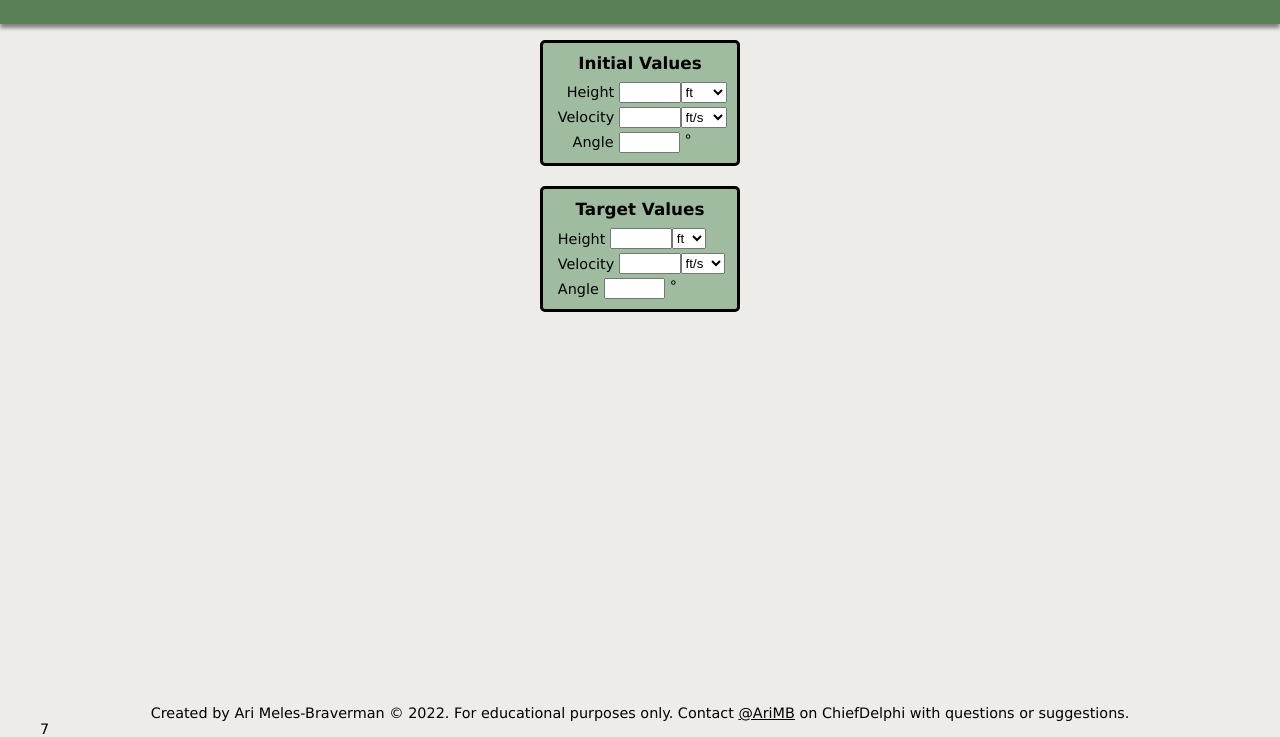
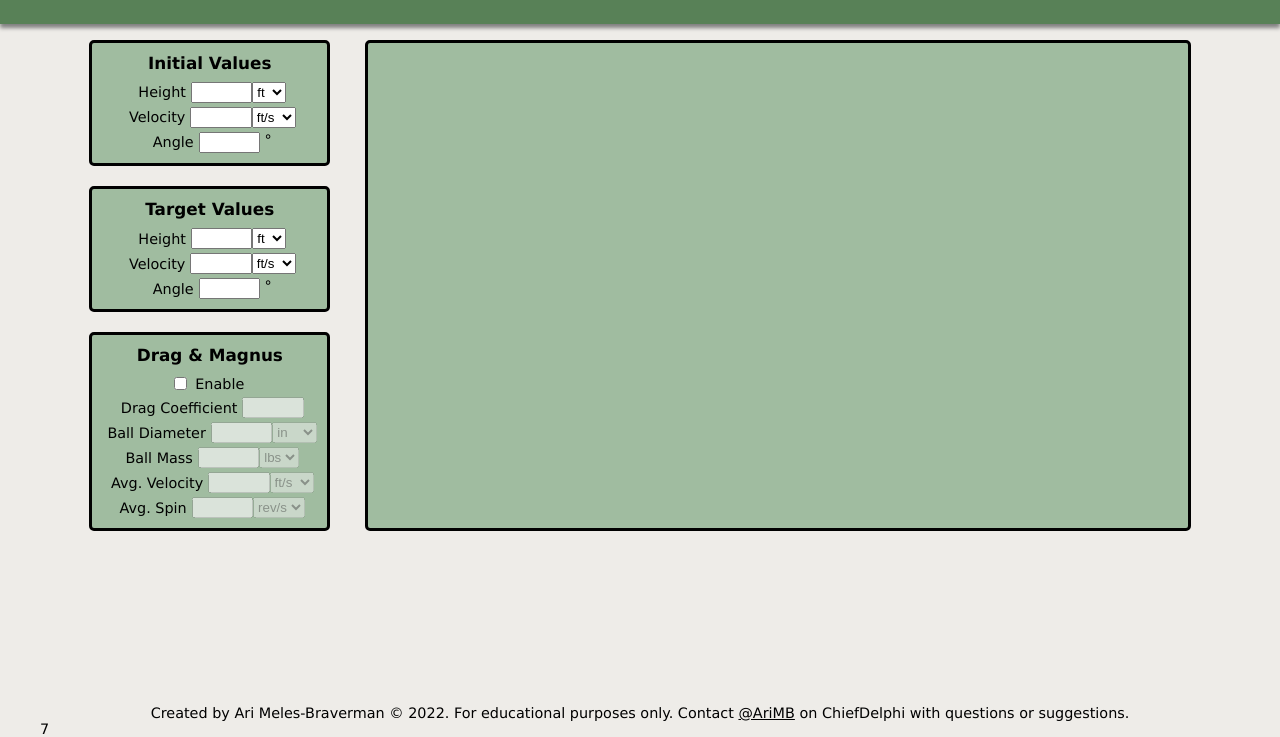
Before and after one commit to arimb/AMB_Design_Spreadsheet, a plain HTML site: page webapp/projectile.html in a window 1280 px wide. Shown: the part 63-800 px from the top of the page. Drawn offline with nearby package versions, Linux system fonts and the light colour scheme.

Commit message:
projectile work

```diff
--- a/webapp/css/projectile.css
+++ b/webapp/css/projectile.css
@@ -1,22 +1,20 @@
 div.inputs {
     display: flex;
     flex-direction: column;
+    align-self: flex-start;
 }
 
-div.page-element#initial {
-    align-items: flex-end;
-}
-
-div.page-element#initial span {
-    min-width: calc(3.5em - 3px);
-    box-sizing: border-box;
-}
-
-div.page-element#initial select {
-    min-width: 3.5em;
-    box-sizing: border-box;
+div.page-element {
+    align-items: center;
 }
 
 h3 {
     align-self: center;
 }
+
+div.graph {
+    display: flex;
+    align-items: stretch;
+    width: 800px;
+    max-width: 800px;
+}
--- a/webapp/js/projectile.js
+++ b/webapp/js/projectile.js
@@ -0,0 +1,6 @@
+$(document).ready(function(){
+
+    $("input#drag-enable").change(() => { $("input#drag-enable").parent().nextAll().children("input,select").attr("disabled", !$("input#drag-enable").prop("checked")); })
+
+
+});
--- a/webapp/projectile.html
+++ b/webapp/projectile.html
@@ -68,6 +68,54 @@
                         <span>&nbsp;&deg;</span>
                     </div>
                 </div>
+                <div class="page-element" id="drag">
+                    <h3>Drag & Magnus</h3>
+                    <div class="field">
+                        <input id="drag-enable" type="checkbox">
+                        <label for="drag-enable">Enable</label>
+                    </div>
+                    <div class="field">
+                        <label for="drag_coeff">Drag Coefficient</label>
+                        <input id="drag_coeff" type="number" min="0" disabled>
+                        <span></span>
+                    </div>
+                    <div class="field">
+                        <label for="diameter">Ball Diameter</label>
+                        <input id="diameter" type="number" min="0" disabled>
+                        <select id="diameter_units" disabled>
+                            <option value="25.4">in</option>
+                            <option value="1">mm</option>
+                        </select>
+                    </div>
+                    <div class="field">
+                        <label for="mass">Ball Mass</label>
+                        <input id="mass" type="number" min="0" disabled>
+                        <select id="mass_units" disabled>
+                            <option value="2.205">lbs</option>
+                            <option value="1">kg</option>
+                        </select>
+                    </div>
+                    <div class="field">
+                        <label for="avg_vel">Avg. Velocity</label>
+                        <input id="avg_vel" type="number" min="0" disabled>
+                        <select id="avg_vel_units" disabled>
+                            <option value="3.281">ft/s</option>
+                            <option value="1">m/s</option>
+                        </select>
+                    </div>
+                    <div class="field">
+                        <label for="rotation">Avg. Spin</label>
+                        <input id="rotation" type="number" min="0" disabled>
+                        <select id="rotation_units" disabled>
+                            <option value="6.283">rev/s</option>
+                            <option value="0.10472">rpm</option>
+                            <option value="1">rad/s</option>
+                        </select>
+                    </div>
+                </div>
+            </div>
+            <div class="page-element graph">
+                <canvas id="graph"></canvas>
             </div>
         </main>
         <footer>
```
